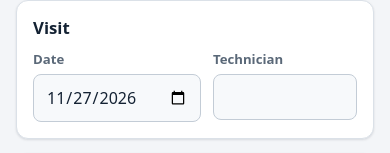
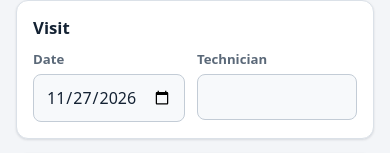
Before and after one commit to capitan182/Leakvue-, a website: page index.html in a window 390 px wide. Both pictures are taken after a click on the button "Start a test". Shown: the part 137-290 px from the top of the page. Drawn offline with Linux system fonts and the light colour scheme.

Commit message:
Stop date boxes spilling out of their card on iPhone
On the owner's iPhone the date box ran past the right edge of the
Visit card: iOS sizes native date inputs itself and ignores the width.
Turn off the native look for every date field so it respects the
layout, keep the text left-aligned, and narrow the date column next to
the technician.

Co-Authored-By: Claude Opus 5.5 <noreply@anthropic.com>
Claude-Session: https://claude.ai/code/session_01UzV2iAyT7jGxYHrYNiESZ4

```diff
--- a/css/app.css
+++ b/css/app.css
@@ -597,6 +597,11 @@ body.is-report .appbar { position: static; }
 .lab-reading.is-err { background: var(--warn-soft); color: var(--warn); }
 
 /* Visit card: a compact date next to the technician, on every screen size. */
-.grid.visit-grid { grid-template-columns: minmax(0, 10.5rem) minmax(0, 1fr); }
-.visit-grid input[type="date"] { min-width: 0; display: block; }
+.grid.visit-grid { grid-template-columns: minmax(0, 9.5rem) minmax(0, 1fr); }
+/* iOS draws date boxes at their own width (spilling out of the card) unless the native look is off. */
+.field input[type="date"] {
+  -webkit-appearance: none; appearance: none;
+  display: block; min-width: 0; max-width: 100%; text-align: left;
+}
+.field input[type="date"]::-webkit-date-and-time-value { text-align: left; }
 @media (max-width: 330px) { .grid.visit-grid { grid-template-columns: 1fr; } }
```
